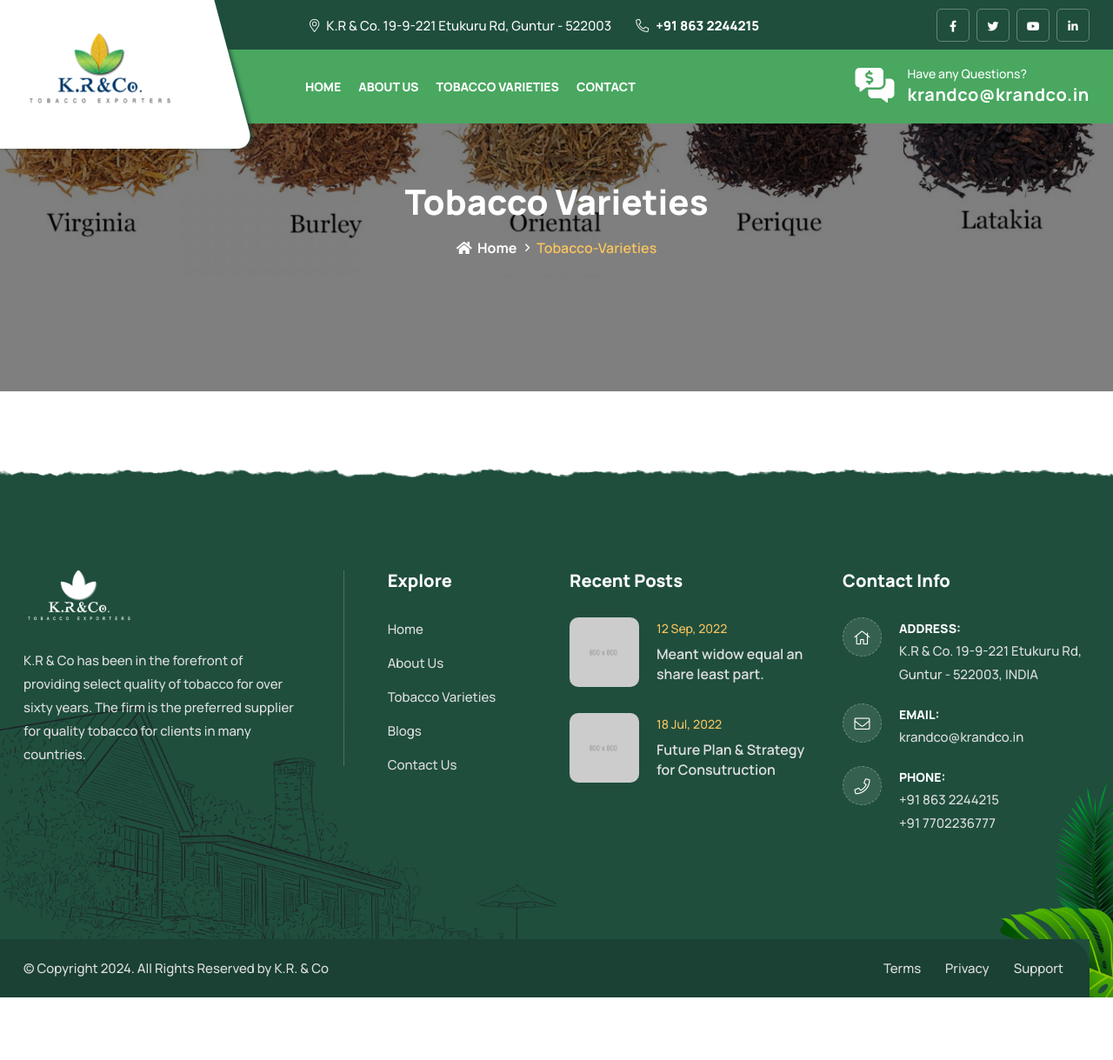
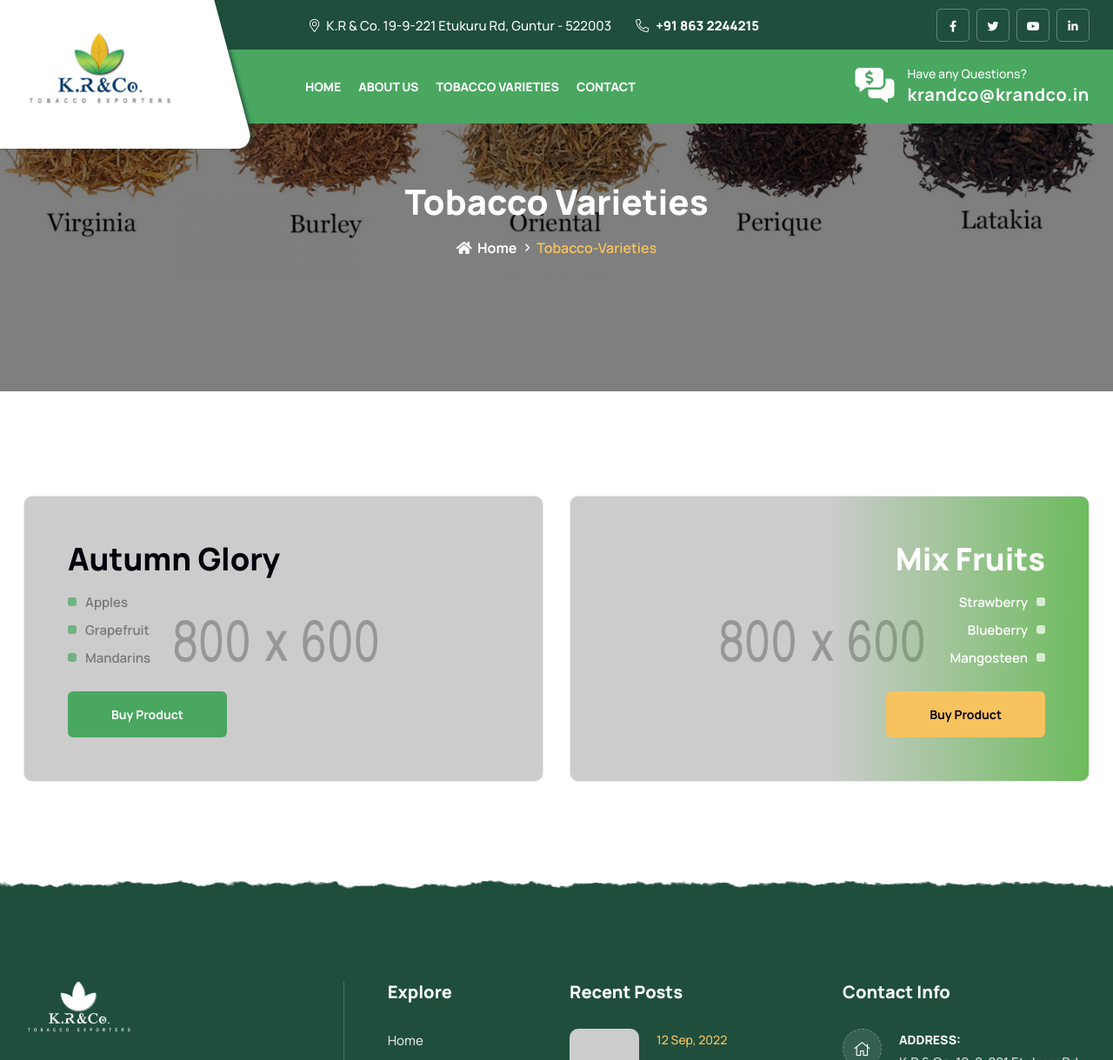
Before and after one commit to DT7Solutions/krandco, a plain HTML site: page tobacco-varieties.html in a window 1280 px wide. Shown: the top 1219 px of the page at 87% size. Before the commit the page ends 1147 px from the top, so only its background shows below. Drawn offline with Linux system fonts and the light colour scheme; files that its build step writes are made by us from their sources; files whose address does not match are found by name.

Commit message:
changes done

```diff
--- a/tobacco-varieties.html
+++ b/tobacco-varieties.html
@@ -196,10 +196,47 @@
     </div>
     <!-- End Breadcrumb -->
 
-    <section class="tobacco-varieties-sec pt-5 pb-5">
-        <div class="container"></div>
 
-    </section>
+
+        <!-- Start Featured Product
+    ============================================= -->
+    <div class="feature-product-area default-padding">
+        <div class="container">
+            <div class="row">
+                <div class="col-lg-12">
+                    <div class="feature-product-items">
+
+                        <div class="feature-product-item" style="background-image: url(assets/img/800x600.png);">
+                            <h2>Autumn Glory</h2>
+                            <ul>
+                                <li>Apples</li>
+                                <li>Grapefruit</li>
+                                <li>Mandarins</li>
+                            </ul>
+                            <a class="btn btn-theme btn-sm radius animation" href="services.html">Buy Product</a>
+                        </div>
+
+                        <div class="feature-product-item" style="background-image: url(assets/img/800x600.png);">
+                            <h2>Mix Fruits</h2>
+                            <ul>
+                                <li>Strawberry</li>
+                                <li>Blueberry</li>
+                                <li>Mangosteen</li>
+                            </ul>
+                            <a class="btn btn-theme secondary btn-sm radius animation" href="services.html">Buy Product</a>
+                        </div>
+
+                    </div>
+                </div>
+            </div>
+        </div>
+    </div>
+    <!-- End Featured Product -->
+
+
+
+
+
     <!-- Start Footer
     ============================================= -->
     <footer class="bg-dark text-light" style="background-image: url(assets/img/shape/brush-down.png);">
```
